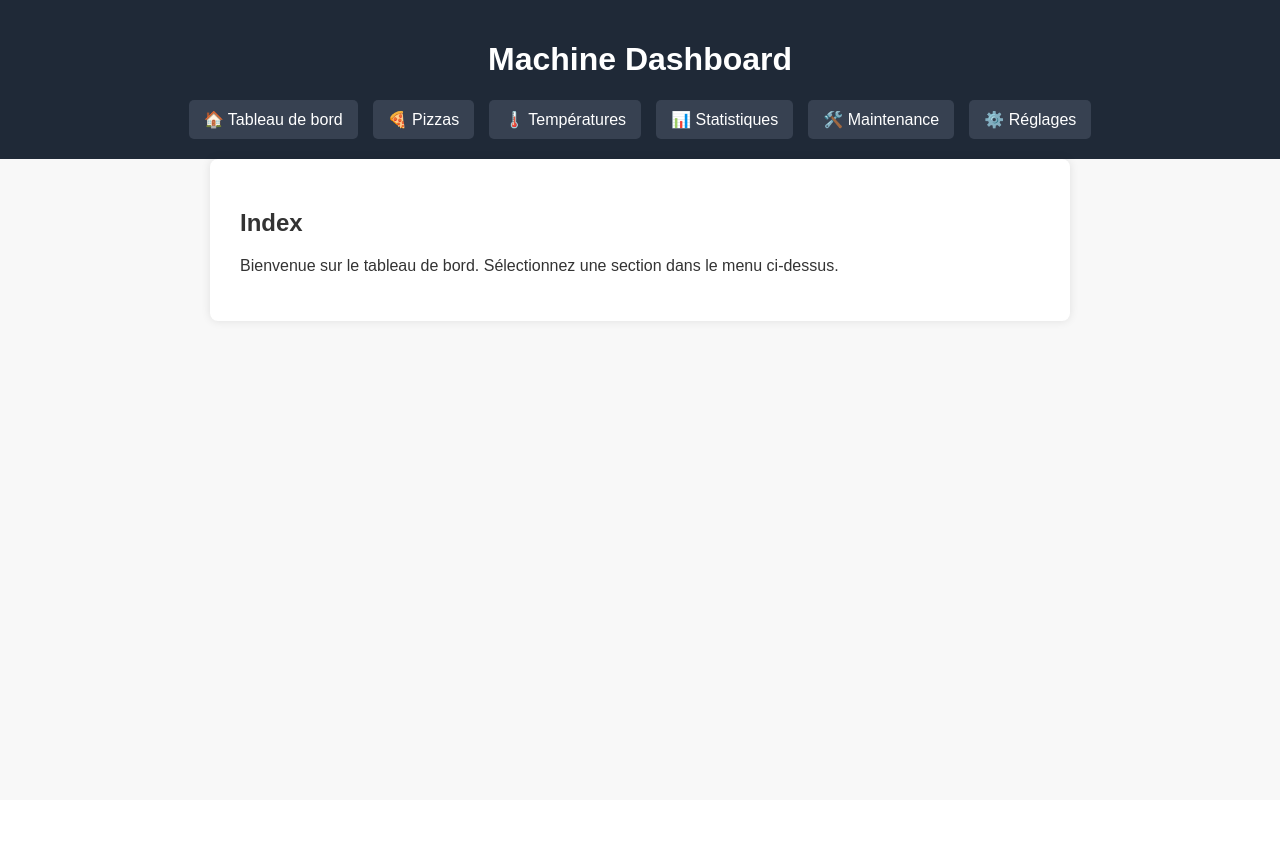
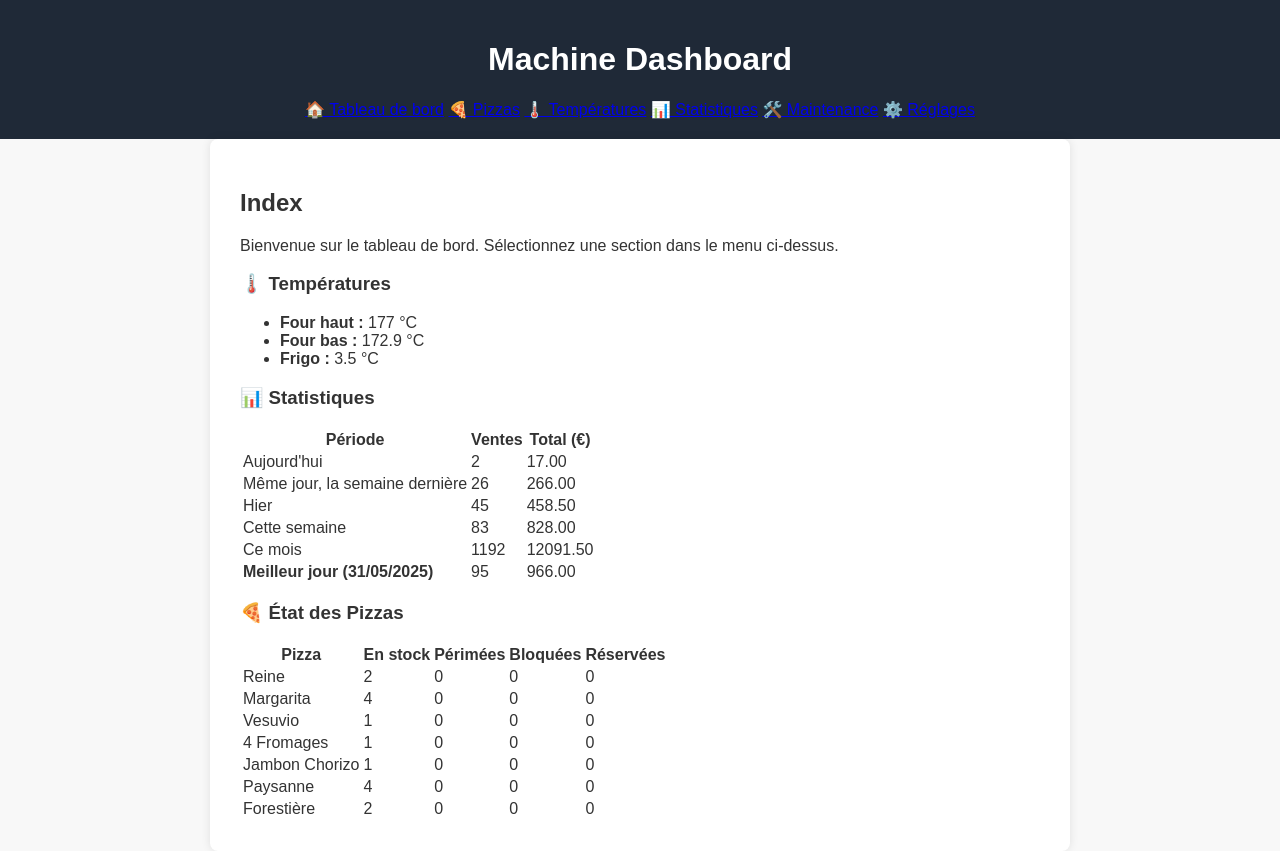
Before and after one commit to chrisAFDB/machine-dashboard, a Flask app: page / in a window 1280 px wide. Before the commit the page ends 324 px from the top, so only its background shows below. Run offline with Flask 3, Linux system fonts and the light colour scheme.

Commit message:
Update index.html

```diff
--- a/templates/index.html
+++ b/templates/index.html
@@ -3,12 +3,12 @@
 <head>
   <meta charset="UTF-8">
   <title>Machine Dashboard</title>
-    <link rel="stylesheet" href="{{ url_for('static', filename='style.css') }}">
+  <link rel="stylesheet" href="/static/style.css">
 </head>
 <body>
   <header>
     <h1>Machine Dashboard</h1>
-        <nav class="navbar">
+    <nav>
       <a href="/">🏠 Tableau de bord</a>
       <a href="/pizzas">🍕 Pizzas</a>
       <a href="/temperatures">🌡️ Températures</a>
@@ -19,9 +19,64 @@
   </header>
 
   <main>
-        <section>
     <h2>Index</h2>
     <p>Bienvenue sur le tableau de bord. Sélectionnez une section dans le menu ci-dessus.</p>
+
+    <!-- 🌡️ Températures -->
+    <section class="card">
+      <h3>🌡️ Températures</h3>
+      <ul>
+        <li><strong>Four haut :</strong> 177 °C</li>
+        <li><strong>Four bas :</strong> 172.9 °C</li>
+        <li><strong>Frigo :</strong> 3.5 °C</li>
+      </ul>
+    </section>
+
+    <!-- 📊 Statistiques -->
+    <section class="card">
+      <h3>📊 Statistiques</h3>
+      <table>
+        <thead>
+          <tr>
+            <th>Période</th>
+            <th>Ventes</th>
+            <th>Total (€)</th>
+          </tr>
+        </thead>
+        <tbody>
+          <tr><td>Aujourd'hui</td><td>2</td><td>17.00</td></tr>
+          <tr><td>Même jour, la semaine dernière</td><td>26</td><td>266.00</td></tr>
+          <tr><td>Hier</td><td>45</td><td>458.50</td></tr>
+          <tr><td>Cette semaine</td><td>83</td><td>828.00</td></tr>
+          <tr><td>Ce mois</td><td>1192</td><td>12091.50</td></tr>
+          <tr><td><strong>Meilleur jour (31/05/2025)</strong></td><td>95</td><td>966.00</td></tr>
+        </tbody>
+      </table>
+    </section>
+
+    <!-- 🍕 Pizzas en stock -->
+    <section class="card">
+      <h3>🍕 État des Pizzas</h3>
+      <table>
+        <thead>
+          <tr>
+            <th>Pizza</th>
+            <th>En stock</th>
+            <th>Périmées</th>
+            <th>Bloquées</th>
+            <th>Réservées</th>
+          </tr>
+        </thead>
+        <tbody>
+          <tr><td>Reine</td><td>2</td><td>0</td><td>0</td><td>0</td></tr>
+          <tr><td>Margarita</td><td>4</td><td>0</td><td>0</td><td>0</td></tr>
+          <tr><td>Vesuvio</td><td>1</td><td>0</td><td>0</td><td>0</td></tr>
+          <tr><td>4 Fromages</td><td>1</td><td>0</td><td>0</td><td>0</td></tr>
+          <tr><td>Jambon Chorizo</td><td>1</td><td>0</td><td>0</td><td>0</td></tr>
+          <tr><td>Paysanne</td><td>4</td><td>0</td><td>0</td><td>0</td></tr>
+          <tr><td>Forestière</td><td>2</td><td>0</td><td>0</td><td>0</td></tr>
+        </tbody>
+      </table>
     </section>
   </main>
 </body>
```
Lines whose indentation alone changed are shown as unchanged.
